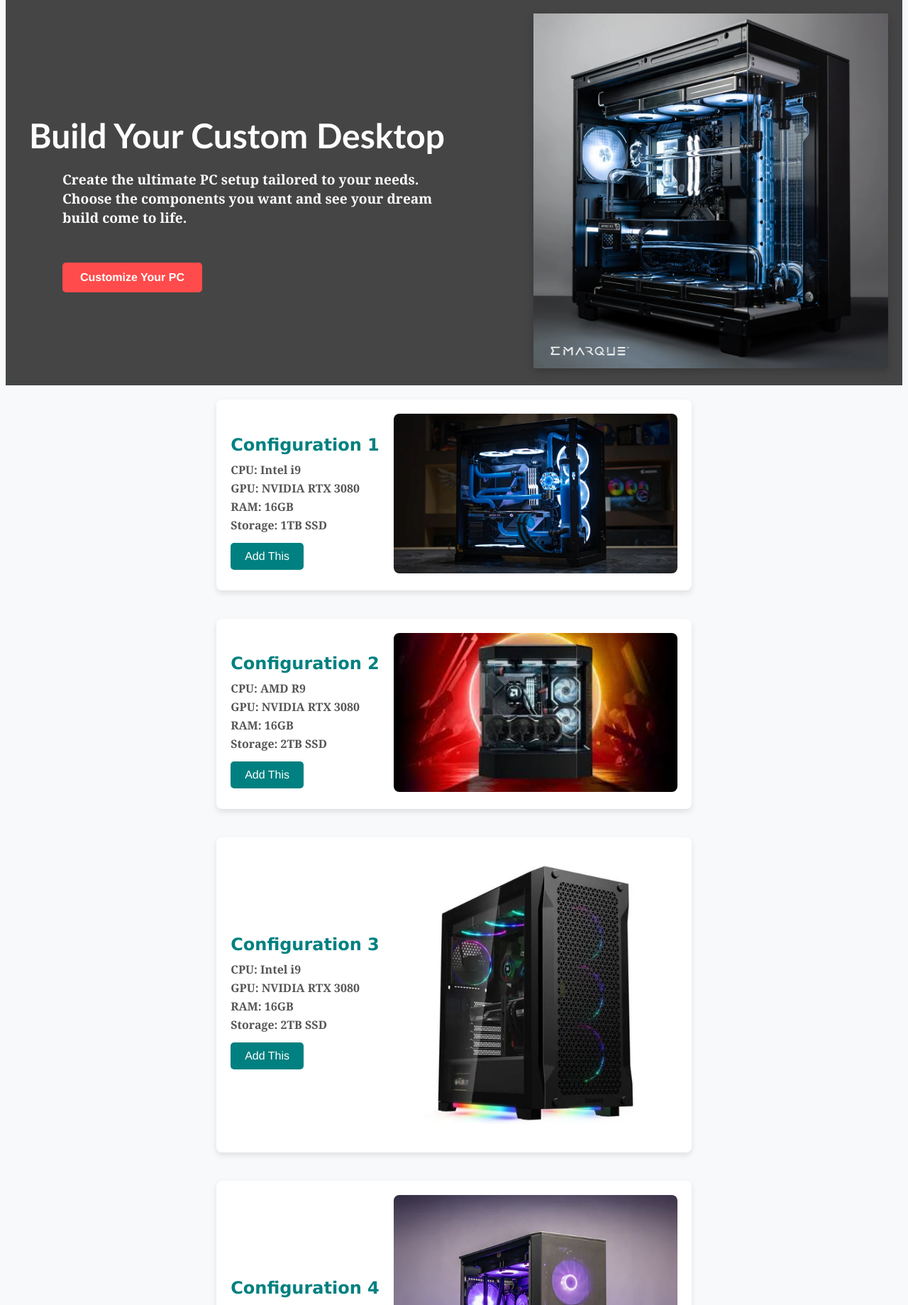
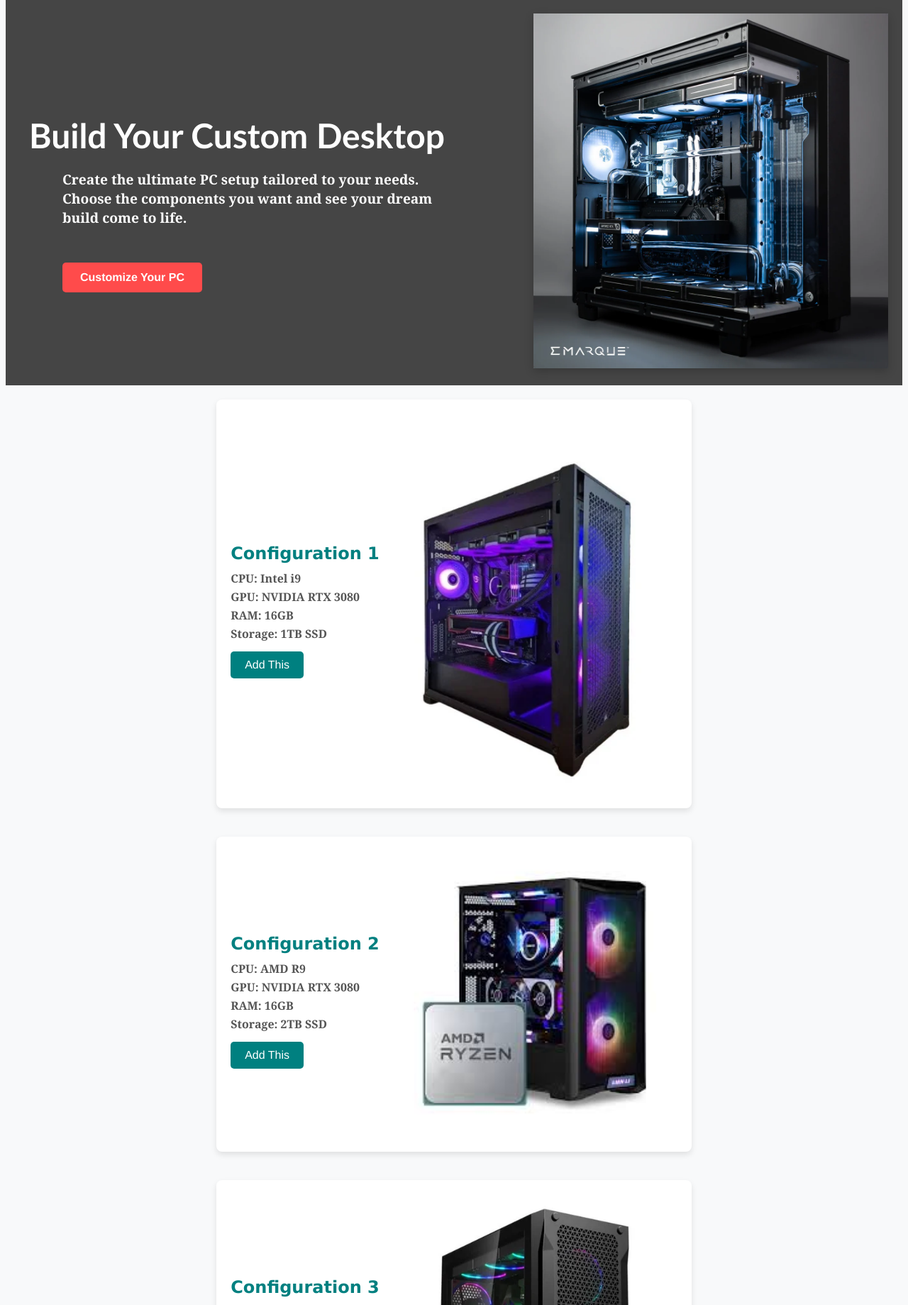
Before and after one commit to KansaraKrish/SPS-website, a PHP site: page / in a window 1280 px wide; the page is wider, and only the part inside the window is pictured. Shown: the part 174-2013 px from the top of that part at 71% size. Run offline with PHP 8.4, Linux system fonts and the light colour scheme.

Commit message:
yash css

```diff
--- a/index.php
+++ b/index.php
@@ -17,7 +17,6 @@
     color: #ffffff;
     margin-top: 20px;
 }
-
 .banner-content {
     max-width: 50%;
 }
@@ -229,7 +228,7 @@
                 <a href="product.php" class="btn">Add This</a>
             </div>
             <div class="product-image">
-                <img src="images/intel.jpg" alt="Intel PC" width="400" height="300">
+                <img src="images/intelfinal.webp" alt="Intel PC" width="400" height="300">
             </div>
         </div>
 
@@ -243,7 +242,7 @@
                 <a href="product.php" class="btn">Add This</a>
             </div>
             <div class="product-image">
-                <img src="images/AMD.jpeg" alt="AMD PC" width="400" height="300">
+                <img src="images/amdfinal.jpeg" alt="AMD PC" width="400" height="300">
             </div>
         </div>
     </div>
```
Also changed, not shown: images/amdfinal.jpeg (added), images/intelfinal.jpg (added), images/intelfinal.webp (added).
